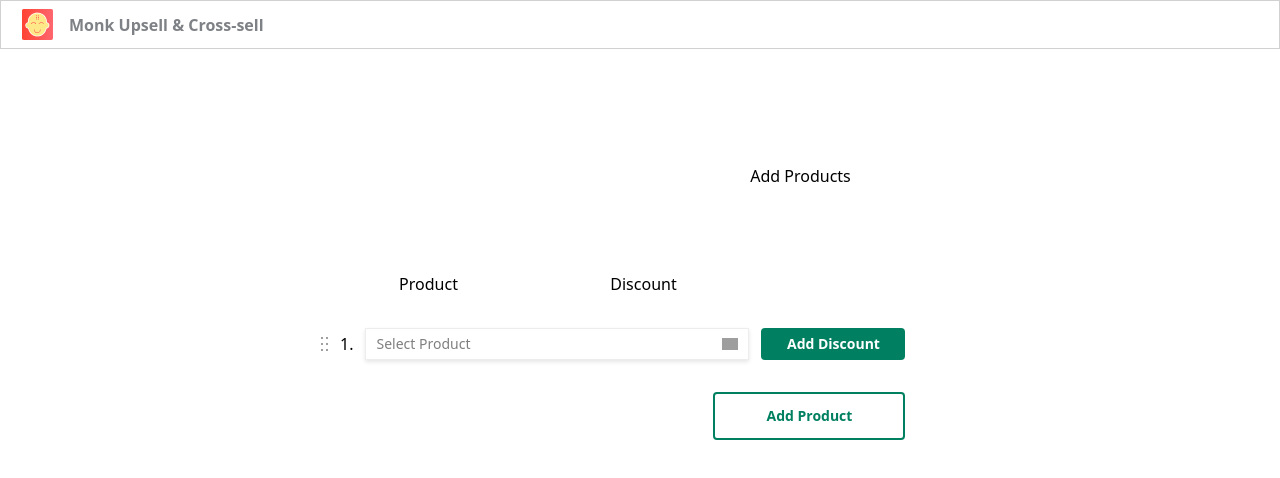
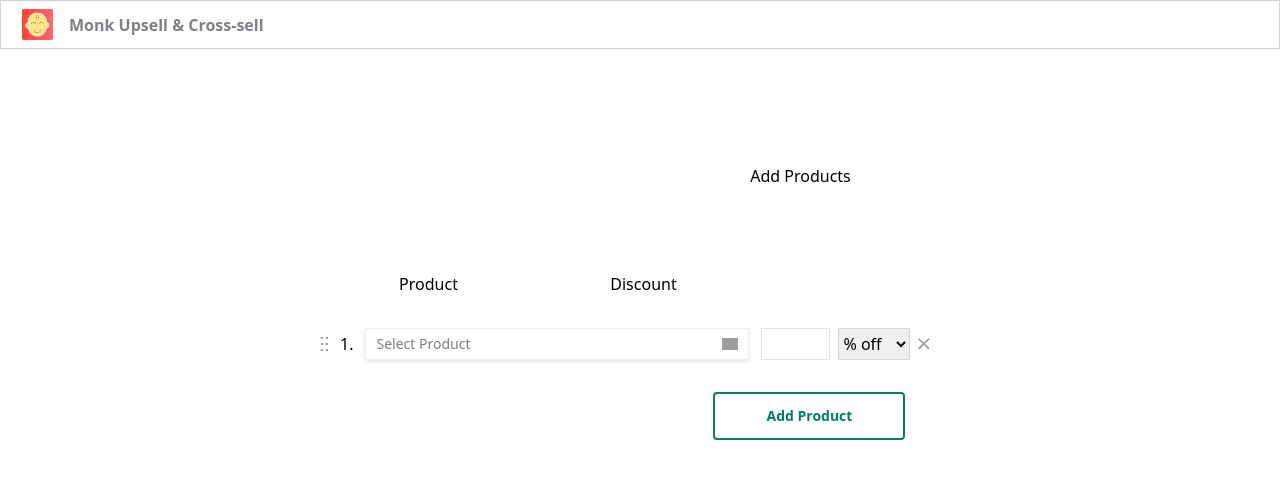
Before and after one commit to ashwikul/monk-commerce-assignment, a React (Create React App) app: page / in a window 1280 px wide. Both pictures are taken after a click on the button "Add Discount". Shown: the top 478 px of the page. Built offline with nearby package versions, Linux system fonts and the light colour scheme; grey boxes are pictures that could not be loaded.

Commit message:
add discount feature in the product list

```diff
--- a/src/components/Product.jsx
+++ b/src/components/Product.jsx
@@ -20,6 +20,49 @@ function Product({
   const [productPicker, setProductPicker] = useState(false);
   const [variantsExpanded, setVariantsExpanded] = useState(false);
 
+  const updateDiscount = (product, value) => {
+    const list = [...addedProducts];
+    const newList = list.map((p) => {
+      if (product.id === p.id) {
+        return { ...p, discount: value };
+      } else return p;
+    });
+    setAddedProducts(newList);
+  };
+
+  const updateDiscountType = (product, value) => {
+    const list = [...addedProducts];
+    const newList = list.map((p) => {
+      if (p.id === product.id) {
+        return { ...p, discountType: value };
+      } else return p;
+    });
+    setAddedProducts(newList);
+  };
+
+  // console.log("products", addedProducts);
+
+  const handleDiscount = (product) => {
+    const list = [...addedProducts];
+    const updatedList = list.map((p) => {
+      if (p.id === product.id) {
+        return {
+          ...p,
+          discountApplied: true,
+        };
+      } else return p;
+    });
+    setAddedProducts(updatedList);
+  };
+
+  const handleDelete = (product) => {
+    const addedProductsCopy = [...addedProducts];
+    const updatedAddedProducts = addedProductsCopy.filter(
+      (p) => p.id !== product.id
+    );
+    setAddedProducts(updatedAddedProducts);
+  };
+
   return (
     <div>
       <div className="flex justify-between items-center my-[32px] gap-3">
@@ -41,9 +84,47 @@ function Product({
           />
         </div>
 
-        <button className="border-2 border-[#008060] w-36 h-8 rounded bg-[#008060] text-white font-semibold text-sm">
-          Add Discount
-        </button>
+        {product.discountApplied ? (
+          <div className="w-36 h-8 flex gap-2">
+            <input
+              type="number"
+              className="w-[69px] h-8 border border-[#0000001A]"
+              value={product.discount || " "}
+              onChange={(e) => updateDiscount(product, e.target.value)}
+            ></input>
+            <select
+              className="w-24 h-8 border border-[#0000001A]"
+              onChange={(e) => updateDiscountType(product, e.target.value)}
+              value={product.discountType || "percent"}
+            >
+              <option
+                className="font-normal text-sm text-[#000000CC]"
+                value="percent"
+              >
+                % off
+              </option>
+              <option
+                className="font-normal text-sm text-[#000000CC]"
+                value="flat"
+              >
+                flat off
+              </option>
+            </select>
+            <img
+              src={close}
+              width={11.67}
+              height={11.67}
+              onClick={() => handleDelete(product)}
+            />
+          </div>
+        ) : (
+          <button
+            className="border-2 border-[#008060] w-36 h-8 rounded bg-[#008060] text-white font-semibold text-sm"
+            onClick={() => handleDiscount(product)}
+          >
+            Add Discount
+          </button>
+        )}
 
         {productPicker && (
           <ProductPicker
@@ -55,6 +136,7 @@ function Product({
           />
         )}
       </div>
+
       {product?.variants &&
         (variantsExpanded ? (
           <div
```
